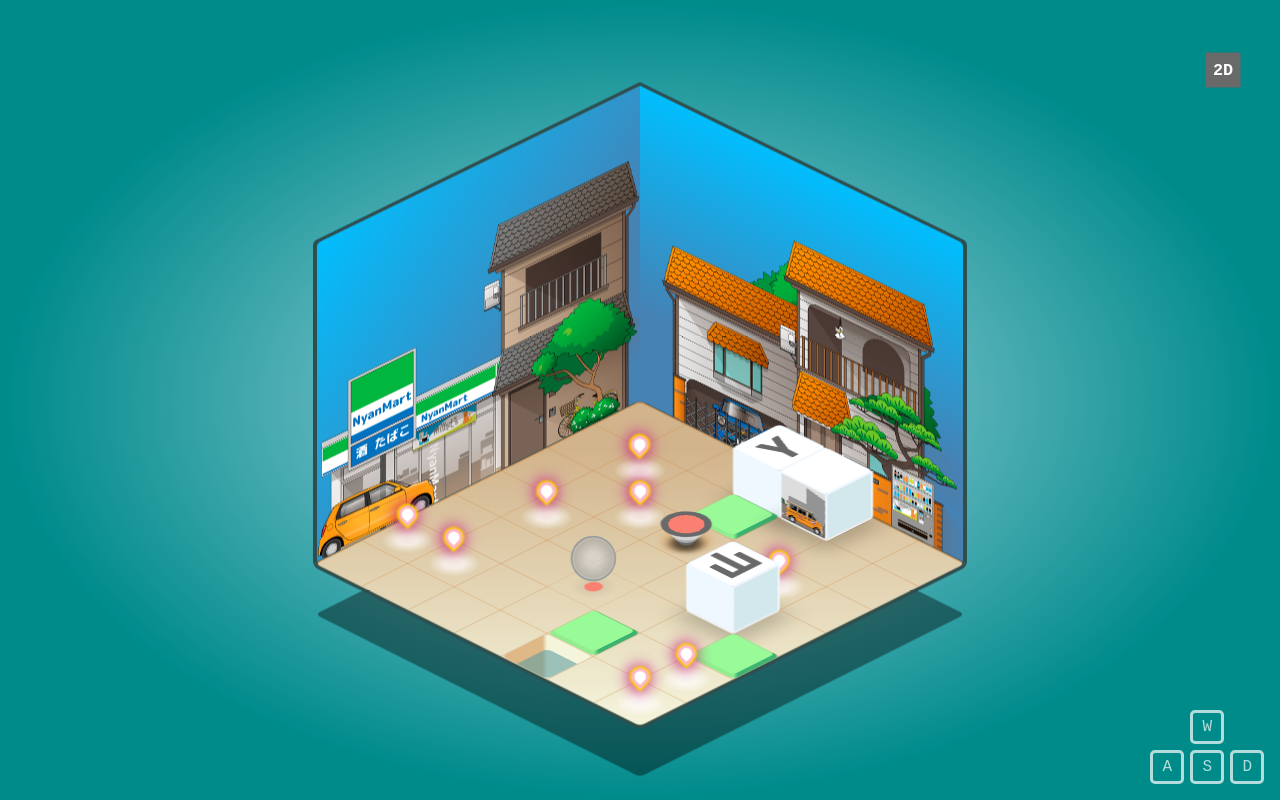
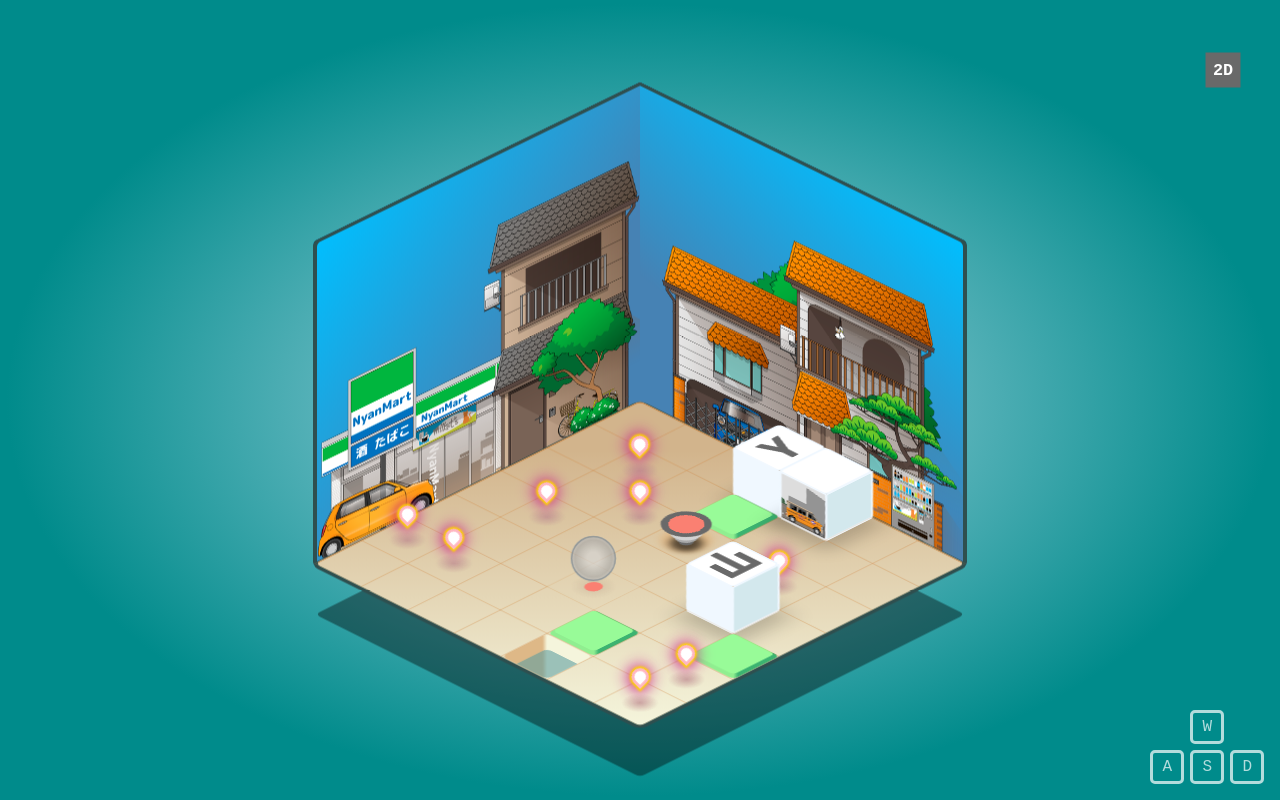
Before and after one commit to ctyamashita/wasd-movement, a plain HTML site: page index.html in a window 1280 px wide. Drawn offline with Linux system fonts and the light colour scheme.

Commit message:
changing shadow place

```diff
--- a/style.css
+++ b/style.css
@@ -53,7 +53,7 @@ td:has(.player) {
 }
 
 td:has(.place) {
-  background: radial-gradient(rgba(255, 255, 255, 0.7) 20%, transparent 56%);
+  background: radial-gradient(rosybrown -15%, transparent 40%);
   border: none;
 }
 
@@ -874,7 +874,7 @@ div:has(.w-key) {
 }
 
 .wall-right {
-  background: url(images/bg-01.png), linear-gradient(180deg, deepskyblue 0%, steelblue 70%);
+  background: url(images/bg-01.png), linear-gradient(-160deg, deepskyblue 0%, steelblue 70%);
   background-size: cover;
   transform: skewY(26deg);
   border-radius: 1px 4px 6px 4px;
```
